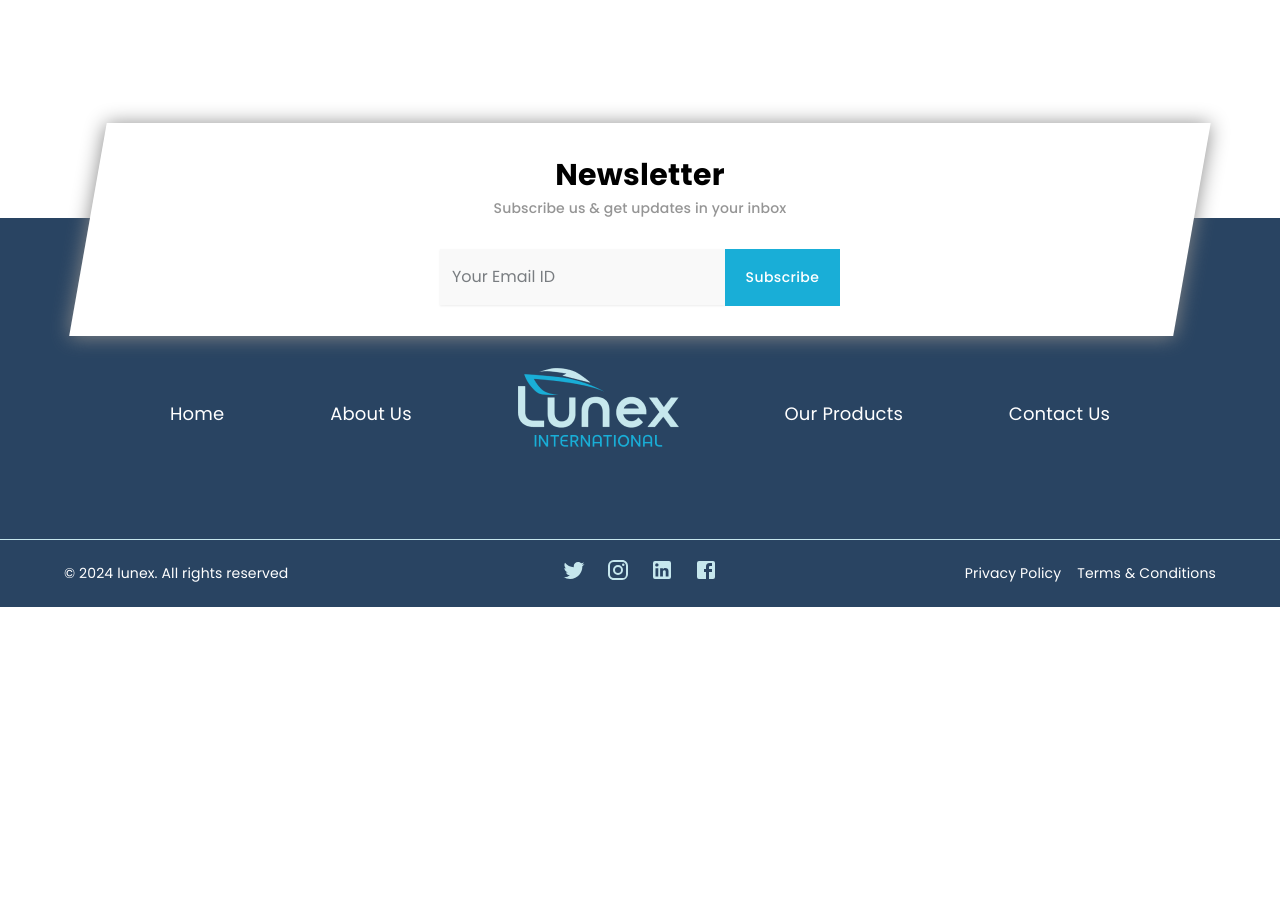
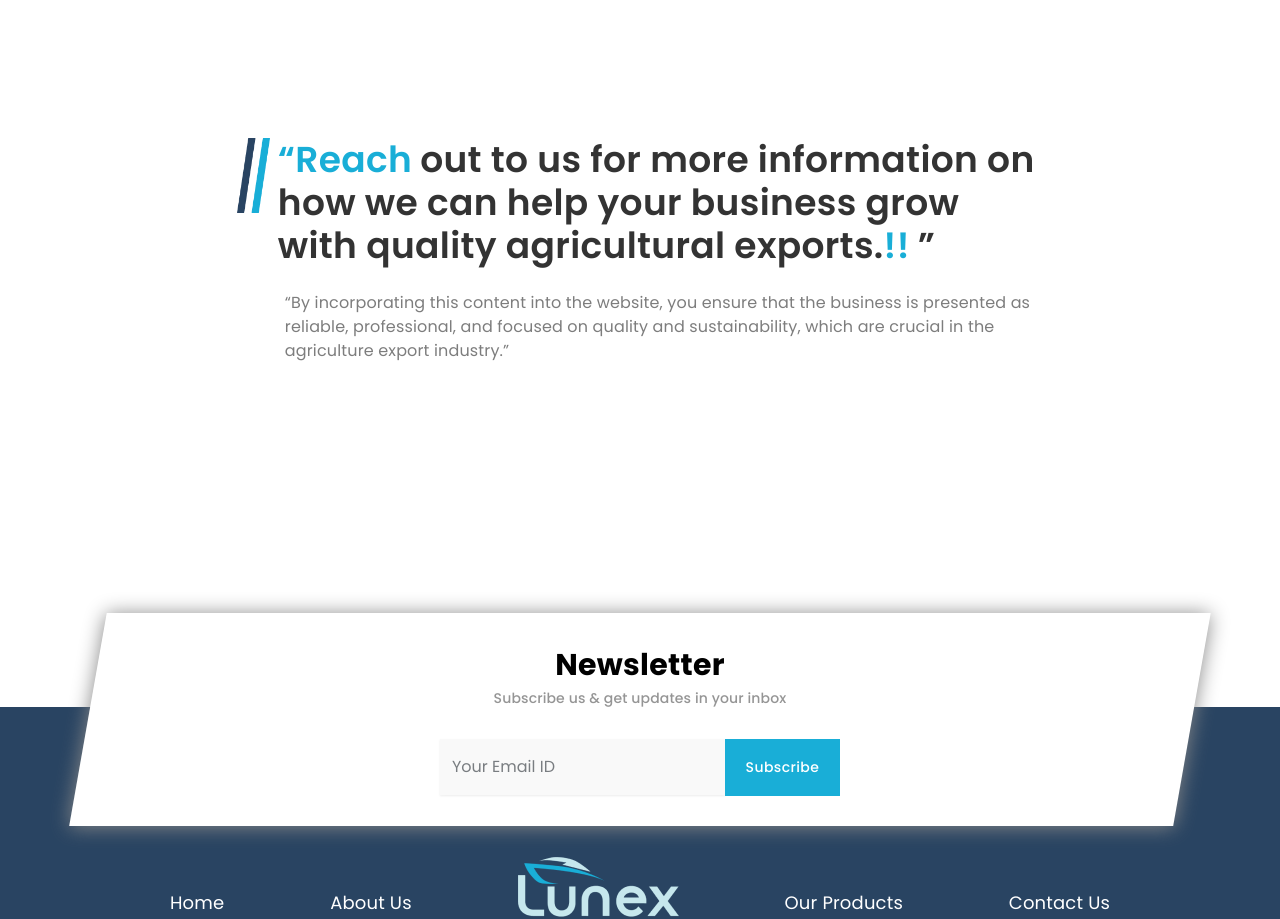
Before and after one commit to KaushalS1911/shreeji, a React (Create React App) app: page /contact in a window 1280 px wide. Shown: the part 1380-2299 px from the top of the page. Before the commit the page ends 1987 px from the top, so only its background shows below. Built offline with nearby package versions, Linux system fonts and the light colour scheme.

Commit message:
all changes done2

```diff
--- /dev/null
+++ b/src/components/contact/ContactDetails.js
@@ -0,0 +1,48 @@
+import { Box, Button, Container, Grid, Typography } from '@mui/material'
+import React from 'react'
+import homeTwoLinesBig from '../../assets/images/home/homeTwoLinesBig.png'
+
+const ContactDetails = () => {
+    return (
+        <>
+            <Box sx={{ mt: { lg: 30, sm: 20, xs: 10 } }}>
+                <Container>
+                    <Grid container spacing={2}>
+                        <Grid item xs={12} sx={{ display: 'flex', alignItems: 'center', justifyContent: { sm: 'center'} }}>
+                            <Box sx={{ width: { sm: '70%', xs: '100%' }, mt: { sm: 0, xs: 2 } }}>
+                                <Box sx={{ display: 'flex', justifyContent: 'center' }}>
+                                    <Box sx={{ display: 'flex', justifyContent: 'center', alignItems: 'flex-start' }}>
+                                        <Box sx={{ display: 'flex', pr: 1 }}>
+                                            <Typography component={'img'} src={homeTwoLinesBig} sx={{ display: 'flex', alignItems: 'center', mr: 4, width: '100%' }}></Typography>
+                                        </Box>
+                                        <Typography sx={{
+                                            fontSize: { lg: '36px', md: '30px', sm: '22px', xs: '26px' },
+                                            fontWeight: 600,
+                                            lineHeight: '1.2',
+                                            color: '#333',
+                                        }}>
+                                            <Box component="span" sx={{ color: '#19AED7', mr: 1 }}>
+                                                “Reach
+                                            </Box>
+                                            out to us for more information on how we can help your business grow with quality agricultural exports.
+                                            <Box component="span" sx={{ color: '#19AED7', mr: 1 }}>
+                                                !!
+                                            </Box>
+                                            ”
+                                        </Typography>
+                                    </Box>
+                                </Box>
+
+                                <Typography sx={{ color: '#7D7D7D', display: 'flex', justifyContent: 'center', fontSize: { lg: '16px', md: '12px', sm: '10px', xs: '12px' }, py: 3, ml: 6 }}>
+                                    “By incorporating this content into the website, you ensure that the business is presented as reliable, professional, and focused on quality and sustainability, which are crucial in the agriculture export industry.”
+                                </Typography>
+                            </Box>
+                        </Grid>
+                    </Grid>
+                </Container>
+            </Box>
+        </>
+    )
+}
+
+export default ContactDetails
--- a/src/pages/Contact.js
+++ b/src/pages/Contact.js
@@ -1,12 +1,14 @@
 import React from 'react'
 import ContactDec from '../components/contact/ContactDec'
 import ContactInquiry from '../components/contact/ContactInquiry'
+import ContactDetails from "../components/contact/ContactDetails";
 
 const Contact = () => {
     return (
         <>
             <ContactDec />
             <ContactInquiry />
+            <ContactDetails/>
         </>
     )
 }
```
